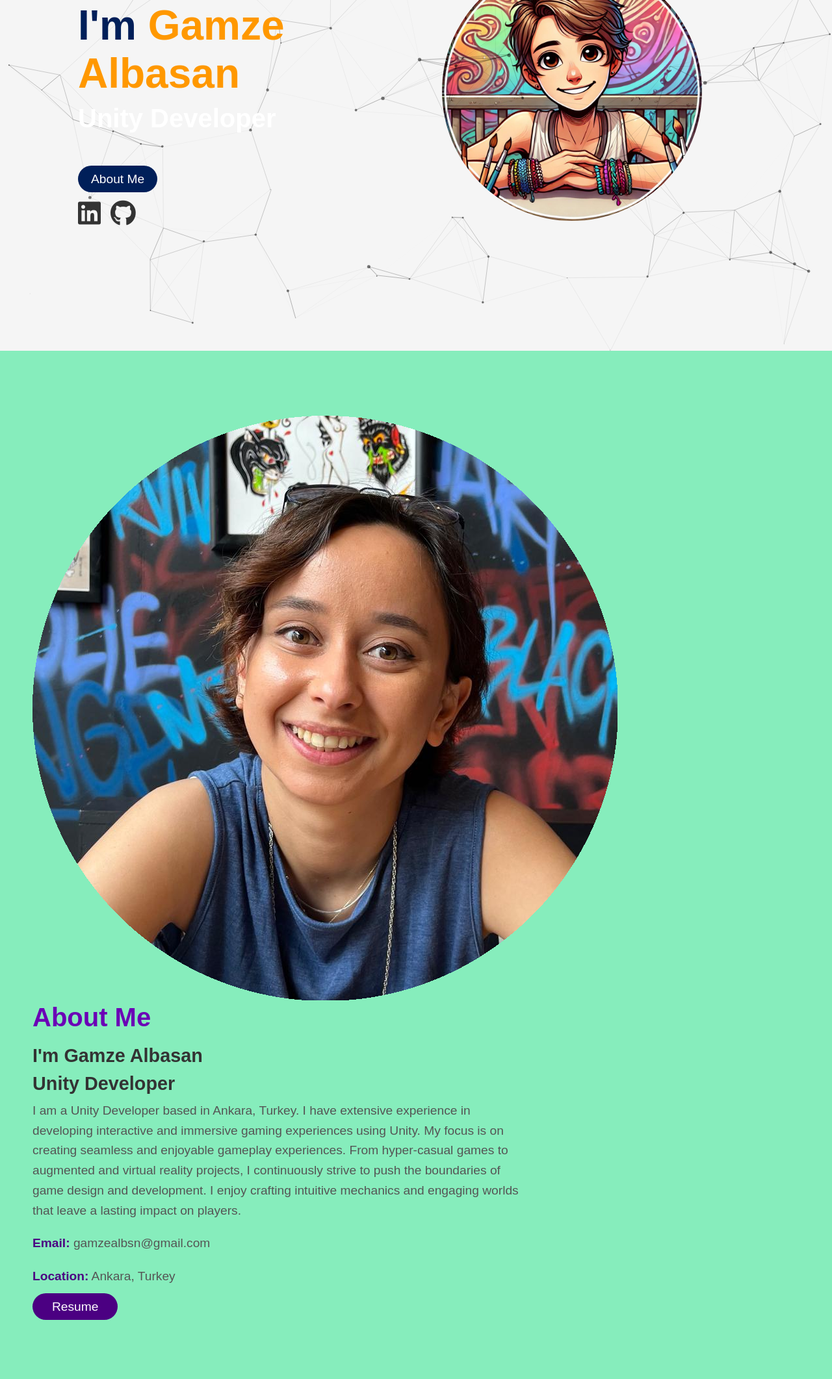
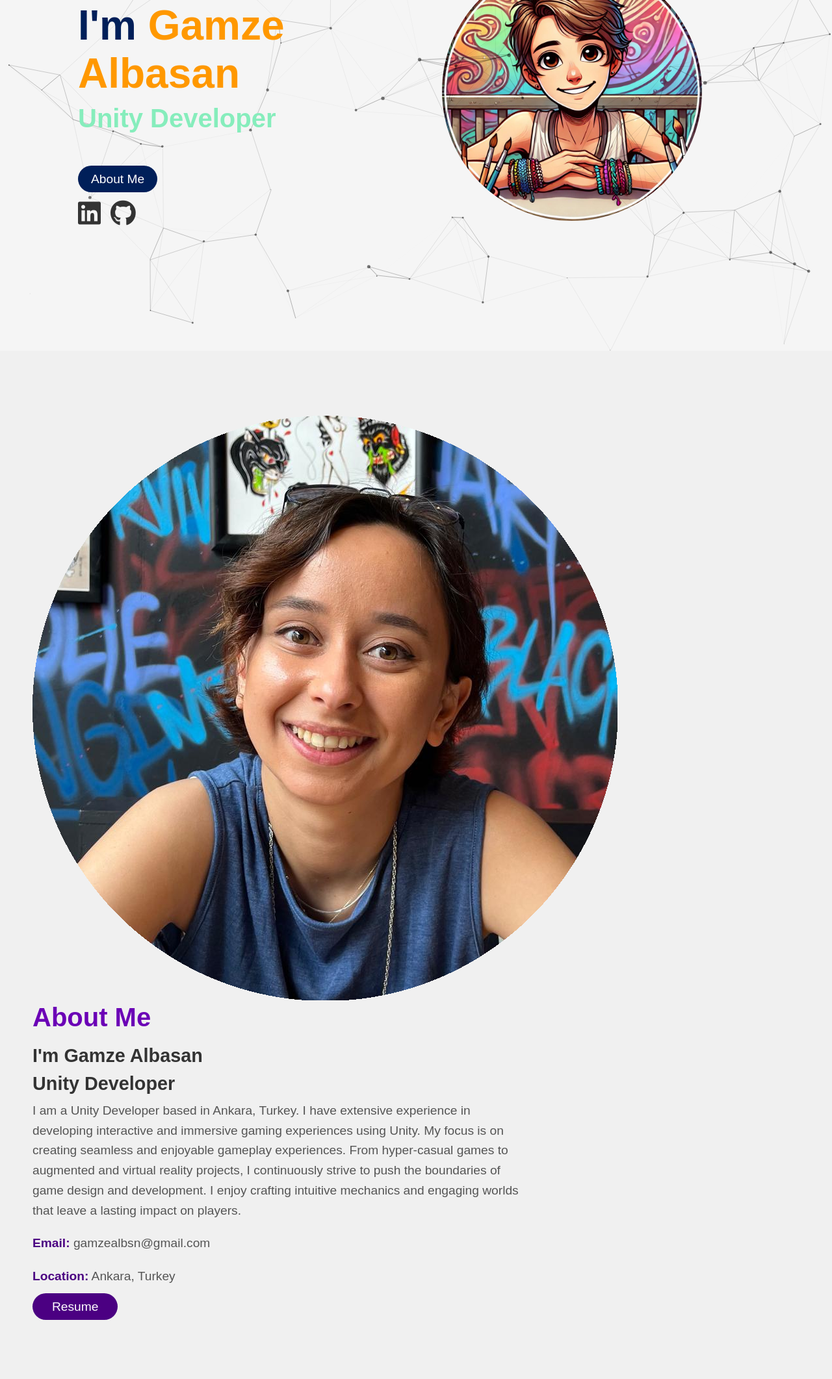
Before and after one commit to gmzalbsn/gamze.github.io, a PHP site: page / in a window 1280 px wide. Shown: the part 260-2383 px from the top of the page at 65% size. Run offline with PHP 8.4, Linux system fonts and the light colour scheme.

Commit message:
Update styles.css

```diff
--- a/styles.css
+++ b/styles.css
@@ -96,7 +96,7 @@ body {
 
 .unity-developer {
     font-size: 2.5rem;
-    color: #86edbc; /* Unity Developer yazısı için yeni renk */
+    color: #86edbc !important; /* Unity Developer yazısı için yeni renk */
     animation: typing 1.5s steps(20, end), blink-caret 0.5s step-end 2;
     border-right: 2px solid transparent;
     white-space: nowrap;
@@ -160,7 +160,7 @@ body {
     align-items: center;
     flex-direction: row; /* Yatay hizalama */
     padding: 100px 50px;
-    background-color: #86edbc;
+    background-color: #f0f0f0;
 }
 
 .about-image {
```
